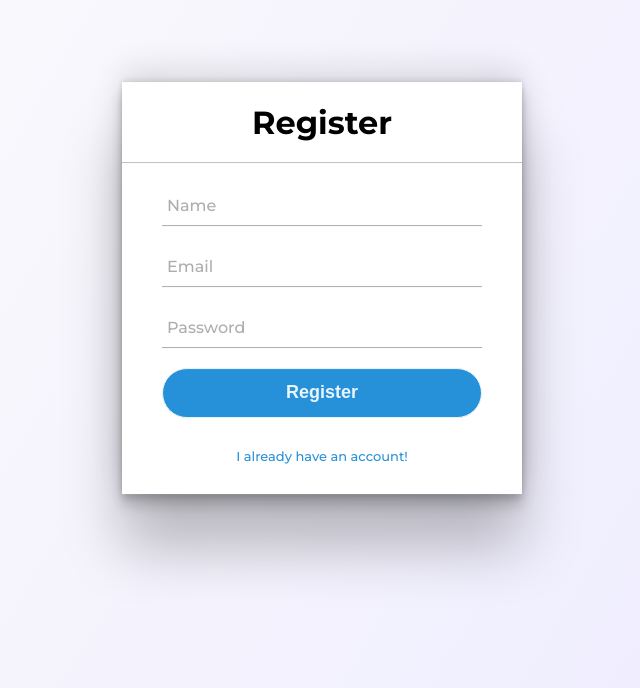
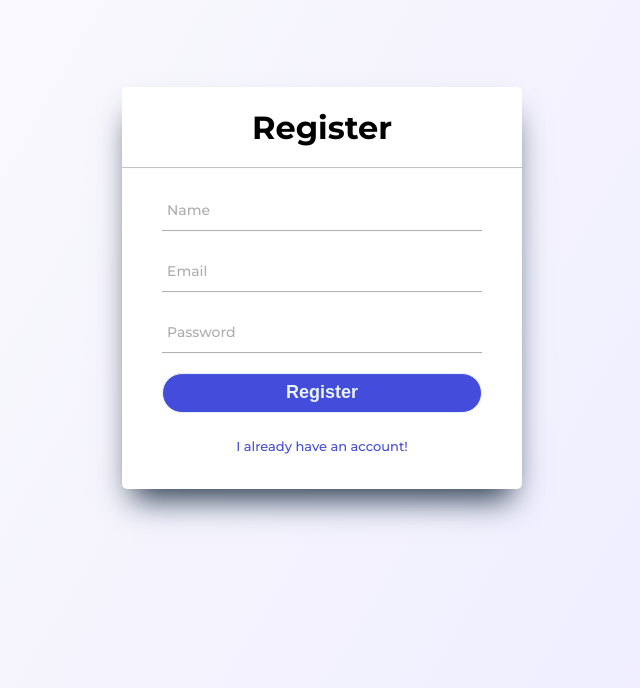
Before and after one commit to anniehau/yoru-calendar, a React (Create React App) app in the folder frontend/: page /register in a window 1280 px wide. Shown: the part 112-800 px from the top of the page, without its empty margins (318-958 px from the left). Built offline with nearby package versions, Linux system fonts and the light colour scheme.

Commit message:
feat/refactor: adds more css, changes form validation

```diff
--- a/frontend/src/components/Forms/LoginForm/EmailInput.jsx
+++ b/frontend/src/components/Forms/LoginForm/EmailInput.jsx
@@ -9,7 +9,7 @@ function EmailInput(props) {
 			<input
 				type="email"
 				value={ email }
-				autoComplete='on'
+				autoComplete="on"
 				onChange={ (e) => onChange(e, 'email') }
 				required
 			/>
--- a/frontend/src/components/Forms/LoginForm/ErrorText.jsx
+++ b/frontend/src/components/Forms/LoginForm/ErrorText.jsx
@@ -5,7 +5,7 @@ function ErrorText(props) {
   const { error } = props;
 
   return (
-    error.length > 0 && <span>* { error }</span>
+    error.length > 0 && <div className="login__error">* { error }</div>
   )
 }
 
--- a/frontend/src/components/Forms/LoginForm/LoginButton.jsx
+++ b/frontend/src/components/Forms/LoginForm/LoginButton.jsx
@@ -1,14 +1,13 @@
 import React from 'react';
-import { func, bool } from 'prop-types';
+import { func } from 'prop-types';
 
 function LoginButton(props) {
-  const { onClick, disabled } = props;
+  const { onClick } = props;
 
   return (
     <button
 			className="login__button"
 			type="button"
-      disabled={ disabled }
       onClick={ onClick }
     >
       Log In
@@ -18,7 +17,6 @@ function LoginButton(props) {
 
 LoginButton.propTypes = {
   onClick: func.isRequired,
-  disabled: bool.isRequired,
 }
 
 export default LoginButton;
--- a/frontend/src/components/Forms/LoginForm/LoginForm.jsx
+++ b/frontend/src/components/Forms/LoginForm/LoginForm.jsx
@@ -17,11 +17,27 @@ function LoginForm() {
 	const [error, setError] = useState('');
 
   // Disables LoginButton if form values are invalid
-  const trueIfValuesAreInvalid = () => {
-    const emailIsInvalid = form.email.length < 3;
-    const passwordIsInvalid = form.password.length < 6;
-    if (emailIsInvalid || passwordIsInvalid) return true;
-    return false;
+  const validateForm = () => {
+		const emailIsFilled = form.email !== '';
+    const emailIsValid = form.email.length >= 3;
+		const passwordIsFilled = form.password !== '';
+    const passwordIsValid = form.password.length >= 6;
+    switch (true) {
+			case (!emailIsFilled):
+				setError('Email must be filled!');
+				return false;
+			case (!emailIsValid):
+				setError('Email is invalid!');
+				return false;
+			case (!passwordIsFilled):
+				setError('Password must be filled!')
+				return false;
+			case (!passwordIsValid):
+				setError('Password must be at least 6 characters long!')
+				return false;
+			default:
+				return true;
+		}
   }
 
   // Sets form values in state. Requires field to be "username" or "password"
@@ -33,6 +49,8 @@ function LoginForm() {
 
 	// Submits Login and shows error if it's returned
   const submitLogin = async () => {
+		const formIsValid = validateForm();
+		if (!formIsValid) return false;
     const payload = create.payload.to.login(form);
 		const result = await create.fetch.includes.body({ url: 'login', payload });
 		if (!result.success) return setError(result.data.error);
@@ -45,9 +63,9 @@ function LoginForm() {
     <form>
       <EmailInput email={ form.email } onChange={ setFormValue } />
       <PasswordInput password={ form.password } onChange={ setFormValue } />
-      <LoginButton onClick={ submitLogin } disabled={ trueIfValuesAreInvalid() } />
+      <ErrorText error={ error } />
+			<LoginButton onClick={ submitLogin } />
 			<ToRegisterLink />
-			<ErrorText error={ error } />
     </form>
   )
 };
--- a/frontend/src/components/Forms/RegisterForm/ErrorText.jsx
+++ b/frontend/src/components/Forms/RegisterForm/ErrorText.jsx
@@ -5,7 +5,7 @@ function ErrorText(props) {
   const { error } = props;
 
   return (
-    error.length > 0 && <span>* { error }</span>
+    error.length > 0 && <div className="register__error">* { error }</div>
   )
 }
 
--- a/frontend/src/components/Forms/RegisterForm/PasswordInput.jsx
+++ b/frontend/src/components/Forms/RegisterForm/PasswordInput.jsx
@@ -5,7 +5,7 @@ function PasswordInput(props) {
   const { password, onChange } = props;
 
   return (
-		<div className="login__textField">
+		<div className="register__textField">
 			<input
 				type="password"
 				value={ password }
--- a/frontend/src/components/Forms/RegisterForm/RegisterButton.jsx
+++ b/frontend/src/components/Forms/RegisterForm/RegisterButton.jsx
@@ -1,14 +1,13 @@
 import React from 'react';
-import { func, bool } from 'prop-types';
+import { func } from 'prop-types';
 
 function RegisterButton(props) {
-  const { onClick, disabled } = props;
+  const { onClick } = props;
 
   return (
     <button
 			className="register__button"
 			type="button"
-      disabled={ disabled }
       onClick={ onClick }
     >
       Register
@@ -18,7 +17,6 @@ function RegisterButton(props) {
 
 RegisterButton.propTypes = {
   onClick: func.isRequired,
-  disabled: bool.isRequired,
 }
 
 export default RegisterButton;
--- a/frontend/src/components/Forms/RegisterForm/RegisterForm.jsx
+++ b/frontend/src/components/Forms/RegisterForm/RegisterForm.jsx
@@ -18,12 +18,35 @@ function RegisterForm() {
 	const [error, setError] = useState('');
 
   // Disables RegisterButton if form values are invalid
-  const trueIfValuesAreInvalid = () => {
-		const nameIsInvalid = form.name.length < 3;
-    const emailIsInvalid = form.email.length < 3;
-    const passwordIsInvalid = form.password.length < 6;
-    if (nameIsInvalid || emailIsInvalid || passwordIsInvalid) return true;
-    return false;
+  const validateForm = () => {
+		const nameIsFilled = form.name !== '';
+		const nameIsValid = form.name.length >= 3;
+		const emailIsFilled = form.email !== '';
+    const emailIsValid = form.email.length >= 3;
+		const passwordIsFilled = form.password !== '';
+    const passwordIsValid = form.password.length >= 6;
+		switch (true) {
+			case (!nameIsFilled):
+				setError('Name must be filled!');
+				return false;
+			case (!nameIsValid):
+				setError('Name must be at least 3 characters long!');
+				return false;
+			case (!emailIsFilled):
+				setError('Email must be filled!');
+				return false;
+			case (!emailIsValid):
+				setError('Email is invalid!');
+				return false;
+			case (!passwordIsFilled):
+				setError('Password must be filled!')
+				return false;
+			case (!passwordIsValid):
+				setError('Password must be at least 6 characters long!')
+				return false;
+			default:
+				return true;
+		}
   }
 
   // Sets form values in state. Requires field to be "username" or "password"
@@ -35,6 +58,8 @@ function RegisterForm() {
 
 	// Submits fetch and shows error if it's returned
   const submitRegister = async () => {
+		const formIsValid = validateForm();
+		if (!formIsValid) return false;
     const payload = create.payload.to.register(form);
 		const result = await create.fetch.includes.body({ url: 'register', payload });
 		if (!result.success) return setError(result.data.error)
@@ -48,9 +73,9 @@ function RegisterForm() {
 			<NameInput name={ form.name } onChange={ setFormValue } />
       <EmailInput email={ form.email } onChange={ setFormValue } />
       <PasswordInput password={ form.password } onChange={ setFormValue } />
-      <RegisterButton onClick={ submitRegister } disabled={ trueIfValuesAreInvalid() } />
+			<ErrorText error={ error } />
+      <RegisterButton onClick={ submitRegister } />
 			<ToLoginLink />
-			<ErrorText error={ error } />
     </form>
   )
 };
--- a/frontend/src/css/Login.css
+++ b/frontend/src/css/Login.css
@@ -1,4 +1,8 @@
 /* Blocks */
+body {
+	background: linear-gradient(120deg, #fcfcfc, #edebff);
+}
+
 .login__center {
 	position: absolute;
 	top: 50%;
@@ -6,7 +10,8 @@
 	transform: translate(-50%, -50%);
 	width: 400px;
 	background: white;
-	box-shadow: rgba(0, 0, 0, 0.25) 0px 54px 55px, rgba(0, 0, 0, 0.12) 0px -12px 30px, rgba(0, 0, 0, 0.12) 0px 4px 6px, rgba(0, 0, 0, 0.17) 0px 12px 13px, rgba(0, 0, 0, 0.09) 0px -3px 5px;
+	border-radius: 5px;
+	box-shadow: rgb(38, 57, 77) 0px 20px 30px -10px;
 }
 
 .login__center form {
@@ -15,10 +20,12 @@
 }
 
 .login__signup {
+	position: relative;
 	margin: 30px 0;
 	text-align: center;
 	font-size: 13px;
 	color: #555555;
+	top: -5px;
 }
 
 /* Elements */
@@ -51,16 +58,22 @@ form .login__textField {
 	left: 5px;
 	color: #adadad;
 	transform: translateY(-50%);
-	font-size: 16px;
+	font-size: 14px;
 	pointer-events: none;
 	transition: .5s;
 }
 
+.login__error {
+	margin: -5px 0 10px 0px;
+	color: #e21f39;
+	font-size: 14px;
+}
+
 .login__button {
 	width: 100%;
-	height: 50px;
+	height: 40px;
 	border: 1px solid;
-	background: #2691d9;
+	background: #444cdb;
 	border-radius: 25px;
 	font-size: 18px;
 	color: #e9f4fb;
@@ -70,7 +83,7 @@ form .login__textField {
 }
 
 .login__signup .register__link {
-	color: #2691d9;
+	color: #444cdb;
 	text-decoration: none;
 }
 
@@ -82,14 +95,14 @@ form .login__textField {
 	left: 0;
 	width: 0%;
 	height: 1px;
-	background: #2691d9;
+	background: #444cdb;
 	transition: .5s;
 }
 
 .login__textField input:focus ~ label,
 .login__textField input:valid ~ label {
 	top: -5px;
-	color: #2691d9;
+	color: #444cdb;
 }
 
 .login__textField input:focus ~ span::before,
@@ -98,7 +111,7 @@ form .login__textField {
 }
 
 .login__button:hover {
-	border-color: #2691d9;
+	border-color: #444cdb;
 	transition: .5s;
 }
 
--- a/frontend/src/css/Register.css
+++ b/frontend/src/css/Register.css
@@ -6,7 +6,8 @@
 	transform: translate(-50%, -50%);
 	width: 400px;
 	background: white;
-	box-shadow: rgba(0, 0, 0, 0.25) 0px 54px 55px, rgba(0, 0, 0, 0.12) 0px -12px 30px, rgba(0, 0, 0, 0.12) 0px 4px 6px, rgba(0, 0, 0, 0.17) 0px 12px 13px, rgba(0, 0, 0, 0.09) 0px -3px 5px;
+	border-radius: 5px;
+	box-shadow: rgb(38, 57, 77) 0px 20px 30px -10px;
 }
 
 .register__center form {
@@ -15,10 +16,12 @@
 }
 
 .register__login {
+	position: relative;
 	margin: 30px 0;
 	text-align: center;
 	font-size: 13px;
 	color: #555555;
+	top: -5px;
 }
 
 /* Elements */
@@ -51,16 +54,22 @@ form .register__textField {
 	left: 5px;
 	color: #adadad;
 	transform: translateY(-50%);
-	font-size: 16px;
+	font-size: 14px;
 	pointer-events: none;
 	transition: .5s;
 }
 
+.register__error {
+	margin: -5px 0 10px 0px;
+	color: #e21f39;
+	font-size: 14px;
+}
+
 .register__button {
 	width: 100%;
-	height: 50px;
+	height: 40px;
 	border: 1px solid;
-	background: #2691d9;
+	background: #444cdb;
 	border-radius: 25px;
 	font-size: 18px;
 	color: #e9f4fb;
@@ -70,7 +79,7 @@ form .register__textField {
 }
 
 .register__login .login__link {
-	color: #2691d9;
+	color: #444cdb;
 	text-decoration: none;
 }
 
@@ -82,14 +91,14 @@ form .register__textField {
 	left: 0;
 	width: 0%;
 	height: 1px;
-	background: #2691d9;
+	background: #444cdb;
 	transition: .5s;
 }
 
 .register__textField input:focus ~ label,
 .register__textField input:valid ~ label {
 	top: -5px;
-	color: #2691d9;
+	color: #444cdb;
 }
 
 .register__textField input:focus ~ span::before,
@@ -98,7 +107,7 @@ form .register__textField {
 }
 
 .register__button:hover {
-	border-color: #2691d9;
+	border-color: #444cdb;
 	transition: .5s;
 }
 
--- a/frontend/src/css/index.css
+++ b/frontend/src/css/index.css
@@ -4,7 +4,6 @@ body {
 	margin: 0;
 	padding: 0;
 	font-family: montserrat;
-	background: linear-gradient(120deg, #fcfcfc, #edebff);
 	height: 100vh;
 	overflow: hidden;
 }
```
